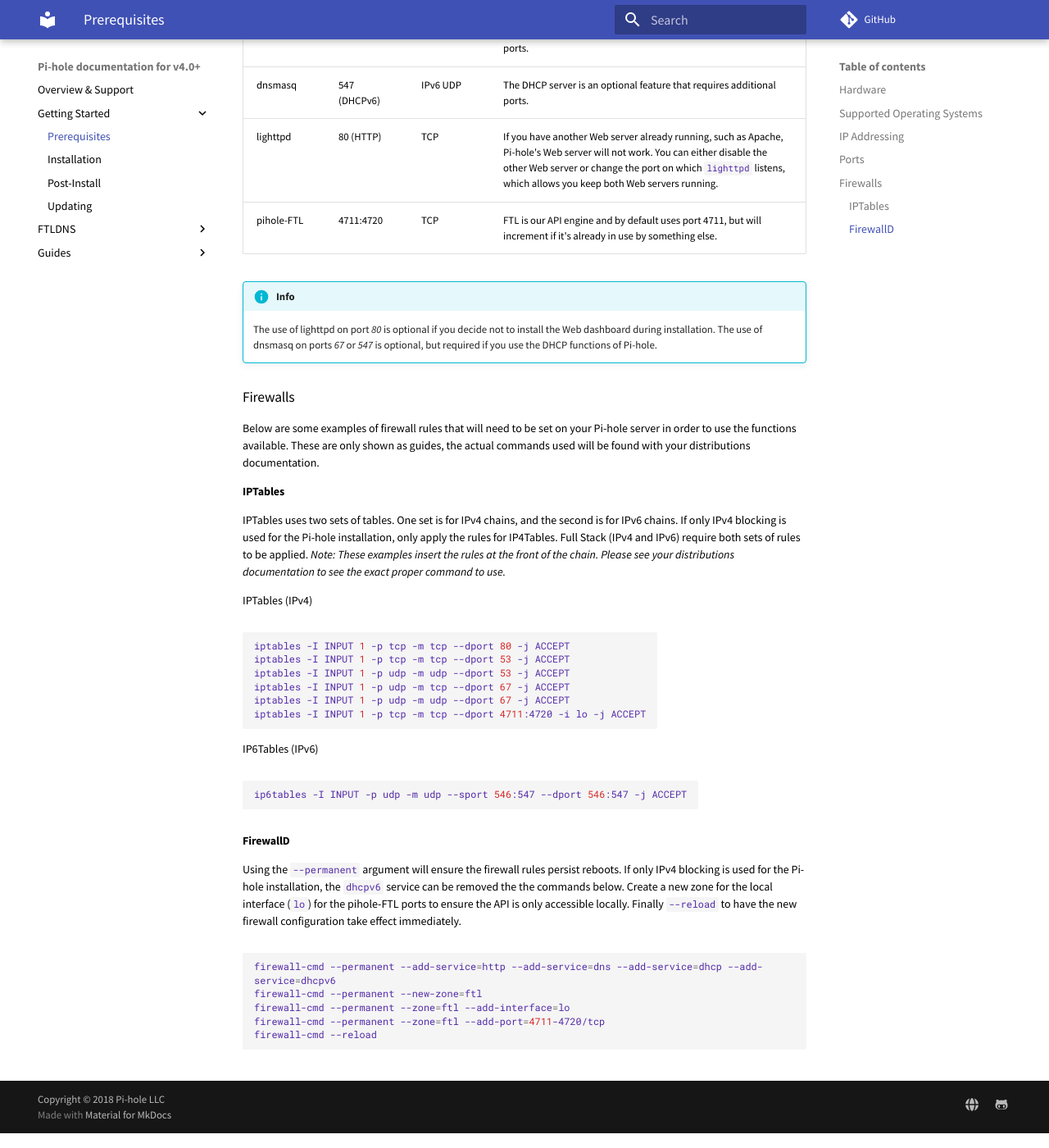
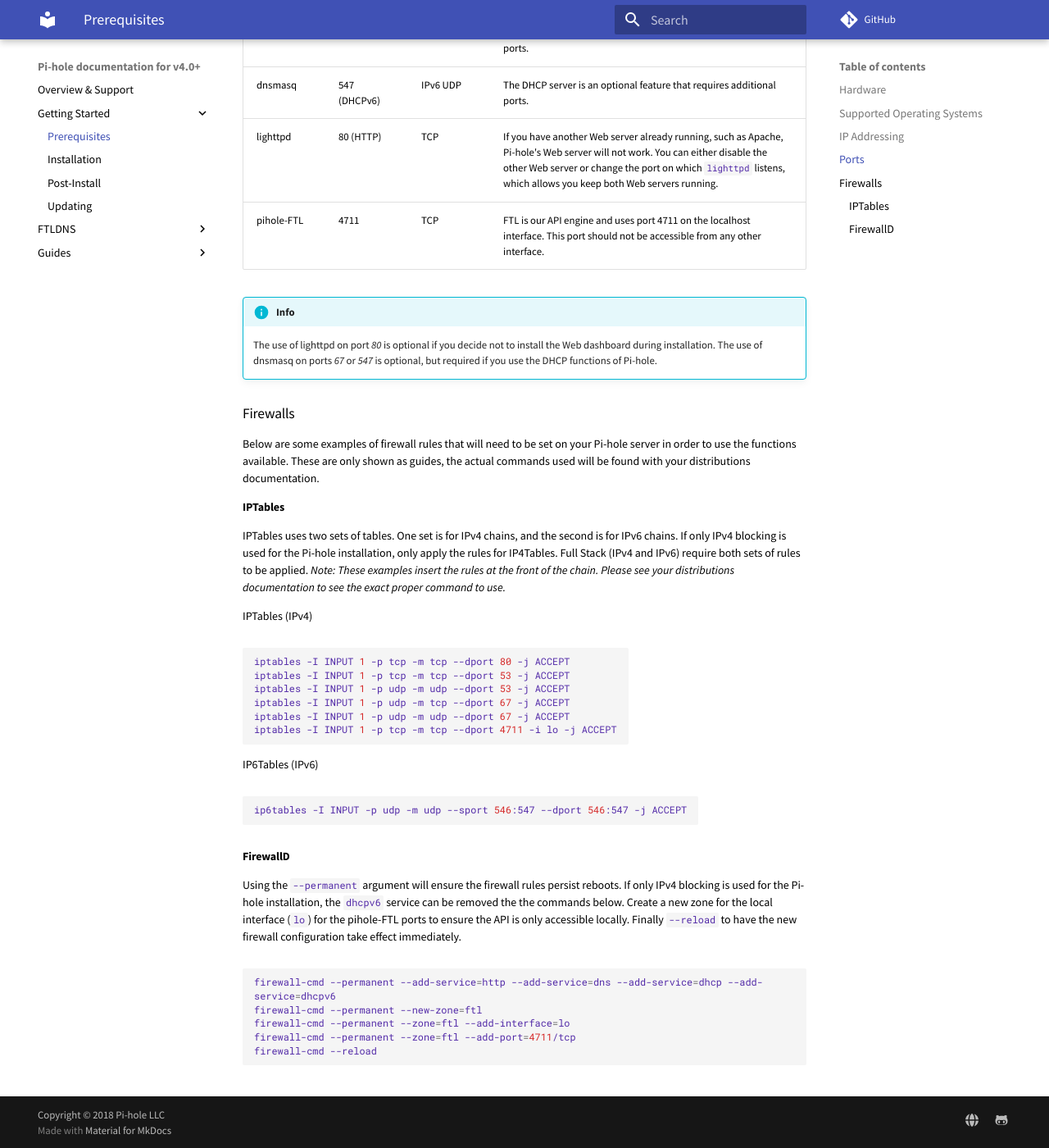
Before and after one commit to pi-hole/docs, an MkDocs documentation site: the page built from docs/main/prerequesites.md, in a window 1280 px wide and 1400 px high, scrolled down 1084 px. Shown: the whole window at 82% size. Built offline with MkDocs 1.6.1 and Material for MkDocs 9.7.7, drawn with Linux system fonts in a browser that asks for light colours; comment, search, counter and statistics services are not loaded; old or Windows-style settings are respelled for this version of MkDocs.

Commit message:
FTL on 4711 only, port no longer increments.
Signed-off-by: Dan Schaper <dan.schaper@pi-hole.net>

````diff
--- a/docs/main/prerequesites.md
+++ b/docs/main/prerequesites.md
@@ -35,7 +35,7 @@
 | dnsmasq             | 67  (DHCP)   | IPv4 UDP | The DHCP server is an optional feature that requires additional ports. |
 | dnsmasq             | 547 (DHCPv6) | IPv6 UDP | The DHCP server is an optional feature that requires additional ports. |
 | lighttpd            | 80  (HTTP)   | TCP      | If you have another Web server already running, such as Apache, Pi-hole's Web server will not work.  You can either disable the other Web server or change the port on which `lighttpd` listens, which allows you keep both Web servers running. |
-| pihole-FTL          | 4711:4720    | TCP      | FTL is our API engine and by default uses port 4711, but will increment if it's already in use by something else. |
+| pihole-FTL          | 4711    | TCP      | FTL is our API engine and uses port 4711 on the localhost interface.  This port should not be accessible from any other interface.|
 
 !!! info
     The use of lighttpd on port _80_ is optional if you decide not to install the Web dashboard during installation.
@@ -57,7 +57,7 @@
 iptables -I INPUT 1 -p udp -m udp --dport 53 -j ACCEPT
 iptables -I INPUT 1 -p udp -m tcp --dport 67 -j ACCEPT
 iptables -I INPUT 1 -p udp -m udp --dport 67 -j ACCEPT
-iptables -I INPUT 1 -p tcp -m tcp --dport 4711:4720 -i lo -j ACCEPT
+iptables -I INPUT 1 -p tcp -m tcp --dport 4711 -i lo -j ACCEPT
 ```
 IP6Tables (IPv6)
 
@@ -72,7 +72,7 @@
 firewall-cmd --permanent --add-service=http --add-service=dns --add-service=dhcp --add-service=dhcpv6
 firewall-cmd --permanent --new-zone=ftl
 firewall-cmd --permanent --zone=ftl --add-interface=lo
-firewall-cmd --permanent --zone=ftl --add-port=4711-4720/tcp
+firewall-cmd --permanent --zone=ftl --add-port=4711/tcp
 firewall-cmd --reload
 ```
 {!abbreviations.md!}
````
